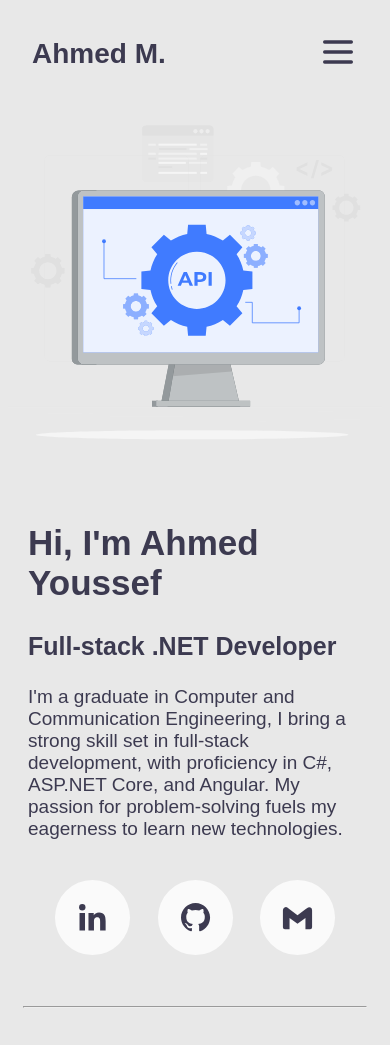
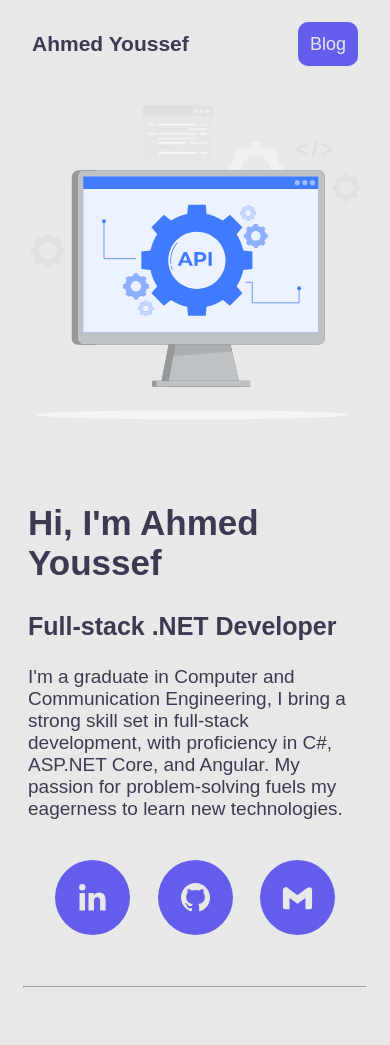
Before and after one commit to Ahmed-Muhammed-Youssef/Portfolio, a plain HTML site: page index.html in a window 390 px wide. Shown: the top 1045 px of the page. Drawn offline with Linux system fonts and the light colour scheme.

Commit message:
Remove: unnecessary links

```diff
--- a/index.html
+++ b/index.html
@@ -8,16 +8,10 @@
 </head>
 <body>
     <header class="header">
-        <a href="" class="logo">Ahmed M.</a>
+        <a href="" class="logo">Ahmed Youssef</a>
         <nav class="navbar">
-            <a href="">About</a>
-            <a href="">Services</a>
             <a href="https://ahmed-muhammed-youssef.blogspot.com/" target="_blank" rel="noreferrer noopener">Blog</a>
-            <a href="">Contact</a>
         </nav>
-        <div class="toggler">
-            <svg width="40px" height="40px" viewBox="0 0 24 24" fill="none" xmlns="http://www.w3.org/2000/svg"><g id="SVGRepo_bgCarrier" stroke-width="0"></g><g id="SVGRepo_tracerCarrier" stroke-linecap="round" stroke-linejoin="round" stroke="#CCCCCC" stroke-width="0.192"></g><g id="SVGRepo_iconCarrier"> <path d="M4 18L20 18" stroke="#3c3a50" stroke-width="2" stroke-linecap="round"></path> <path d="M4 12L20 12" stroke="#3c3a50" stroke-width="2" stroke-linecap="round"></path> <path d="M4 6L20 6" stroke="#3c3a50" stroke-width="2" stroke-linecap="round"></path> </g></svg>
-        </div>
     </header>
     <main>
         <section class="main-section">
--- a/style.css
+++ b/style.css
@@ -4,10 +4,6 @@ body{
     color: #3c3a50;
     background-color: #e8e8e8;
 }
-/* position: fixed;
-top: 0;
-right: 0;
-left: 0; */
 .header{
     display: flex;
     justify-content: space-between;
@@ -20,9 +16,9 @@ left: 0; */
 .navbar a{
     text-decoration: none;
     color: #3c3a50;
-    font-size: 18px;
+    font-size: 20px;
     font-weight: 500;
-    padding: 16px;
+    padding: 12px;
     margin-left: 8px;
     border-radius: 10px;
     transition: color 0.4s ease-in-out;
@@ -37,12 +33,6 @@ left: 0; */
 hr{
     margin: 15px;
 }
-
-.toggler{
-    display: none;
-    float: right;
-}
-
 .main-section{
     display: flex;
 }
@@ -160,14 +150,25 @@ hr{
     .btn{
         padding: 9px 30px;
         font-size: 18px;
+        background-color: #645ceb;
+        border: 2px solid #645ceb;
+        color: #e8e8e8;
     }
     .logo{
-        font-size: 28px;
+        font-size: 21px;
     }
-    .navbar{
-        display: none;
+    .social-icon{
+        background-color: #645ceb;
+        color: #e8e8e8;
     }
-    .toggler{
-        display: block;
+    .navbar a{
+        color: #e8e8e8;
+        background-color: #645ceb;
+        font-size: 18px;
+        font-weight: 500;
     }
+    .navbar a:hover{
+        color: #e8e8e8;
+    }
+
 }
```
